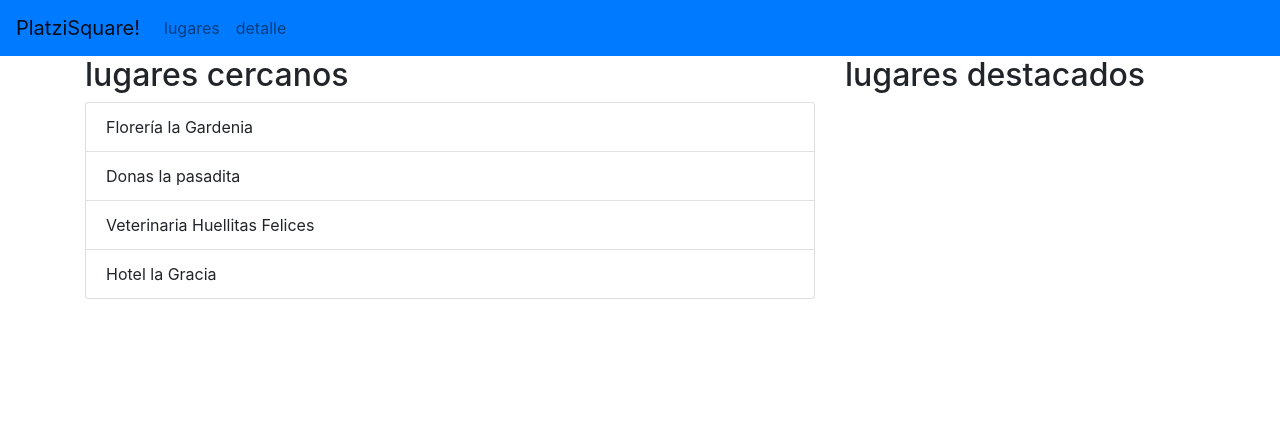
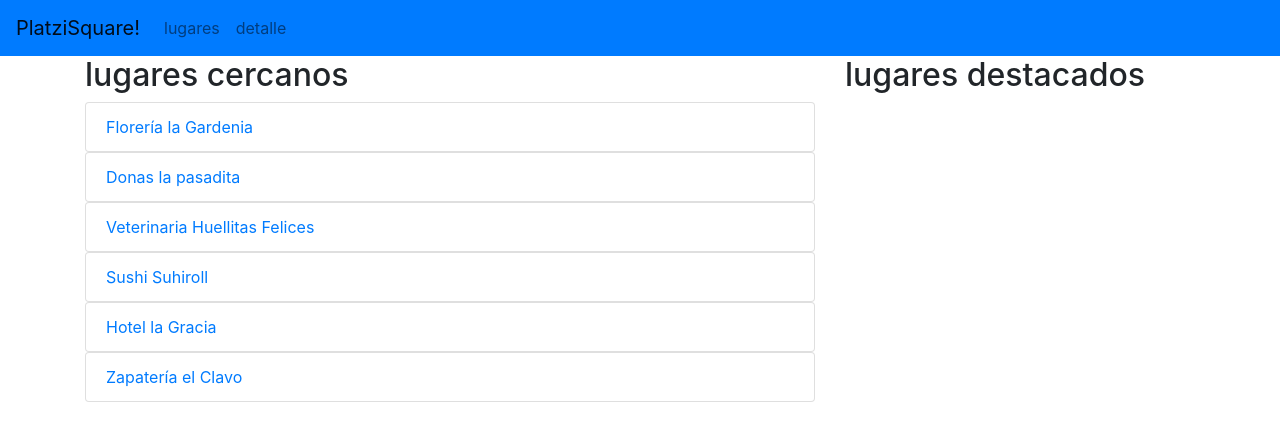
Before and after one commit to Zchule/Angular4, an Angular app: page / in a window 1280 px wide. Shown: the top 440 px of the page. Built offline with nearby package versions, Linux system fonts and the light colour scheme.

Commit message:
route params

```diff
--- a/src/app/app.component.html
+++ b/src/app/app.component.html
@@ -6,7 +6,7 @@
     <div class="collapse navbar-collapse" id="navbarNavAltMarkup">
       <div class="navbar-nav">
         <a class="nav-item nav-link" routerLinkActive='active' routerLink="/lugares">lugares <span class="sr-only">(current)</span></a>
-        <a class="nav-item nav-link" routerLinkActive='active' routerLink="/detalle">detalle</a>
+        <a class="nav-item nav-link" routerLinkActive='active' routerLink="/detalle/1">detalle</a>
       </div>
     </div>
 
--- a/src/app/app.module.ts
+++ b/src/app/app.module.ts
@@ -12,7 +12,7 @@ import { LugaresComponent } from './lugares/lugares.component';
 const appRoutes: Routes = [
   { path: '', component: LugaresComponent },
   { path: 'lugares', component: LugaresComponent },
-  { path: 'detalle', component: DetalleComponent },
+  { path: 'detalle/:id', component: DetalleComponent },
   ]
 
 @NgModule({
--- a/src/app/detalle/detalle.component.ts
+++ b/src/app/detalle/detalle.component.ts
@@ -1,8 +1,12 @@
 import { Component } from '@angular/core';
+import { ActivatedRoute } from '@angular/router';
 
 @Component({
   selector: 'app-detalle',
   templateUrl: './detalle.component.html',
 })
 export class DetalleComponent {
+  constructor(private route: ActivatedRoute) {
+    console.log(this.route.snapshot.params['id']);
+  }
 }
--- a/src/app/lugares/lugares.component.html
+++ b/src/app/lugares/lugares.component.html
@@ -4,7 +4,7 @@
       <h2>lugares cercanos</h2>
       <ul class="list-group">
         <ng-container *ngFor="let lugar of lugares">
-          <li class="list-group-item" *ngIf="lugar.active">{{lugar.nombre}}</li>
+           <a routerLink="/detalle/{{lugar.id}}"><li class="list-group-item">{{lugar.nombre}}</li> </a>
         </ng-container>
       </ul>
     </div>
--- a/src/app/lugares/lugares.component.ts
+++ b/src/app/lugares/lugares.component.ts
@@ -7,11 +7,11 @@ import { Component } from '@angular/core';
 export class LugaresComponent {
   title = 'PlatziSquare';
   lugares:any = [
-    {plan: 'pagado', cercania: 1, distancia: 1, active: true, nombre:'Florería la Gardenia'},
-    {plan: 'gratuito', cercania: 1, distancia: 1.8, active: true, nombre:'Donas la pasadita'},
-    {plan: 'gratuito', cercania: 2, distancia: 5, active: true, nombre:'Veterinaria Huellitas Felices'},
-    {plan: 'gratuito', cercania: 3, distancia: 10, active: false, nombre:'Sushi Suhiroll'},
-    {plan: 'pagado', cercania: 3, distancia: 35, active: true, nombre:'Hotel la Gracia'},
-    {plan: 'gratuito', cercania: 3, distancia: 120, active: false, nombre:'Zapatería el Clavo'}
+    {id: '1', plan: 'pagado', cercania: 1, distancia: 1, active: true, nombre:'Florería la Gardenia'},
+    {id: '2', plan: 'gratuito', cercania: 1, distancia: 1.8, active: true, nombre:'Donas la pasadita'},
+    {id: '3', plan: 'gratuito', cercania: 2, distancia: 5, active: true, nombre:'Veterinaria Huellitas Felices'},
+    {id: '4', plan: 'gratuito', cercania: 3, distancia: 10, active: false, nombre:'Sushi Suhiroll'},
+    {id: '5', plan: 'pagado', cercania: 3, distancia: 35, active: true, nombre:'Hotel la Gracia'},
+    {id: '6', plan: 'gratuito', cercania: 3, distancia: 120, active: false, nombre:'Zapatería el Clavo'}
   ];
 }
```
